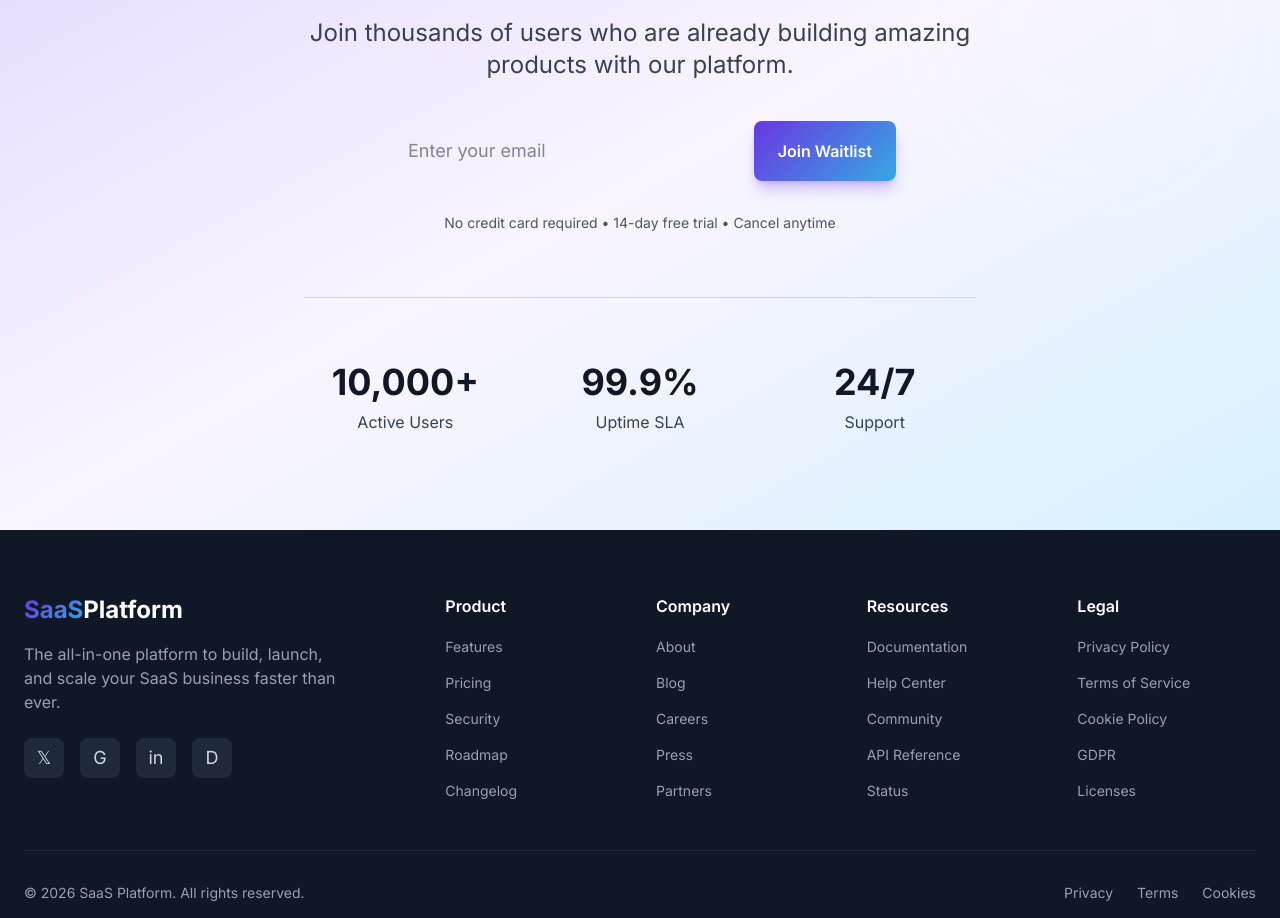
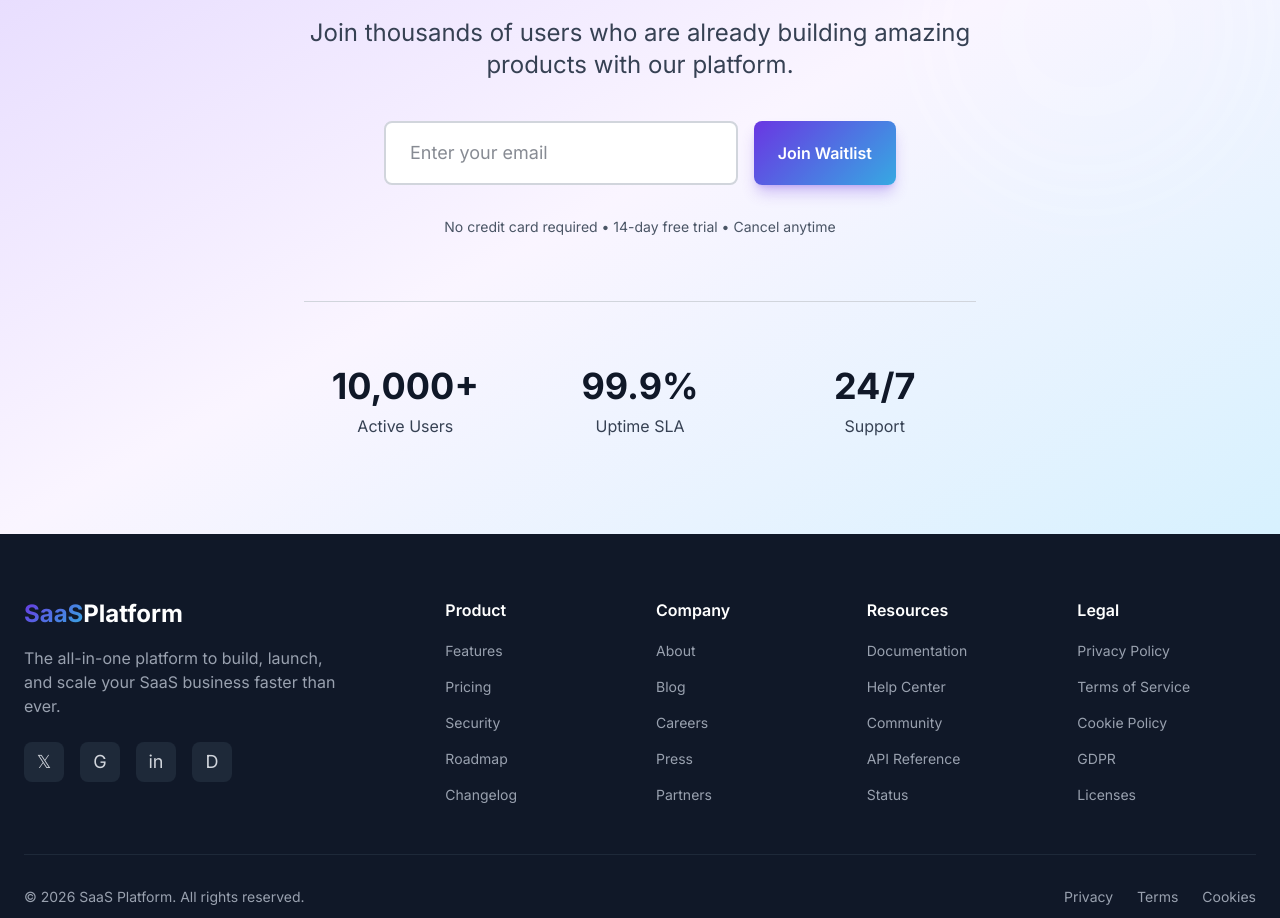
Before and after one commit to APMusyoka/saas-landing-page, a Next.js app: page / in a window 1280 px wide. Shown: the part 4709-5627 px from the top of the page. Built offline with nearby package versions, Linux system fonts and the light colour scheme.

Commit message:
Add visible border to email input in CTA section

```diff
--- a/src/components/CTA.tsx
+++ b/src/components/CTA.tsx
@@ -62,7 +62,7 @@ export default function CTA() {
               value={email}
               onChange={(e) => setEmail(e.target.value)}
               required
-              className="flex-1 px-6 py-4 rounded-lg text-gray-900 text-lg focus:outline-none focus:ring-4 focus:ring-white/30"
+              className="flex-1 px-6 py-4 rounded-lg text-gray-900 text-lg focus:outline-none focus:ring-4 focus:ring-primary-200 border-2 border-gray-300 bg-white"
             />
             <button
               type="submit"
```
